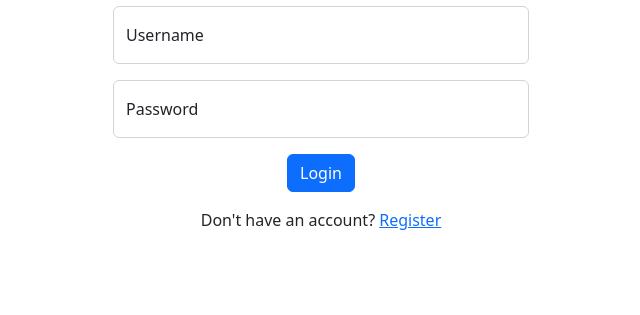
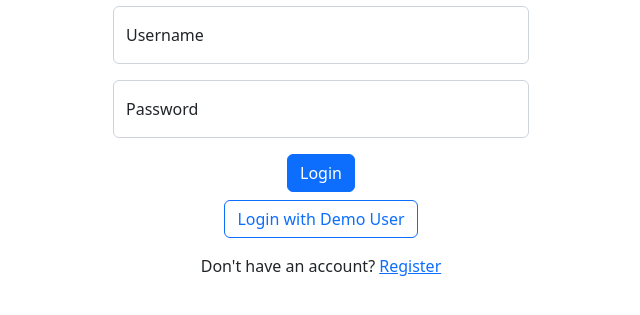
Before and after one commit to brunosag/Commerce, a Django app: page /login in a window 1280 px wide. Shown: the part 208-523 px from the top of the page, without its empty margins (319-959 px from the left). Run offline with Django 3.2, Linux system fonts and the light colour scheme; some libraries are stand-ins or nearby versions.

Commit message:
add demo user login

```diff
--- a/auctions/templates/auctions/login.html
+++ b/auctions/templates/auctions/login.html
@@ -1,33 +1,61 @@
-{% extends "auctions/layout.html" %}
-
-{% block title %}Login - Auctions{% endblock %}
-
-{% block body %}
+{% extends "auctions/layout.html" %} {% block title %}Login - Auctions{% endblock %} {% block body%}
 
 <h2 class="text-center display-6 mb-3">Login</h2>
 
-    <form method="POST" class="text-center">
-        {% csrf_token %}
+<div class="text-center">
 	{% if message %}
 	<div class="form-floating sm mb-3 text-start">
 		<div class="alert alert-danger alert-dismissible fade show" role="alert">
 			{{ message }}
-                    <button type="button" class="btn-close" data-bs-dismiss="alert" aria-label="Close"></button>
+			<button
+				type="button"
+				class="btn-close"
+				data-bs-dismiss="alert"
+				aria-label="Close"
+			></button>
 		</div>
 	</div>
 	{% endif %}
+	<form method="POST">
+		{% csrf_token %}
 		<div class="form-floating sm mb-3">
-            <input id="username" name="username" class="form-control" type="text" placeholder="Username" required>
+			<input
+				id="username"
+				name="username"
+				class="form-control"
+				type="text"
+				placeholder="Username"
+				required
+			/>
 			<label for="username" class="form-label">Username</label>
 		</div>
 		<div class="form-floating sm mb-3">
-            <input id="password" name="password" class="form-control" type="password" placeholder="Password" required>
+			<input
+				id="password"
+				name="password"
+				class="form-control"
+				type="password"
+				placeholder="Password"
+				required
+			/>
 			<label for="password" class="form-label">Password</label>
 		</div>
+        <div class="mb-2">
+		    <input class="btn btn-primary" type="submit" value="Login" />
+        </div>
+	</form>
+	<form method="POST">
+		{% csrf_token %}
 		<div class="mb-3">
-            <input class="btn btn-primary" type="submit" value="Login">
+			<input
+				class="btn btn-outline-primary"
+				name="demo_user"
+				type="submit"
+				value="Login with Demo User"
+			/>
 		</div>
+	</form>
 	<span>Don't have an account? <a href="{% url 'register' %}">Register</a></span>
-    </form>
+</div>
 
 {% endblock %}
--- a/auctions/views.py
+++ b/auctions/views.py
@@ -5,6 +5,7 @@ from django.db import IntegrityError
 from django.http import HttpResponseRedirect
 from django.shortcuts import render
 from django.urls import reverse
+from faker import Faker
 
 
 def index(request):
@@ -14,6 +15,25 @@ def index(request):
 
 def login_view(request):
     if request.method == "POST":
+        # Check if user logged in with demo user
+        if "demo_user" in request.POST:
+            fake = Faker()
+
+            # Generate random user info
+            username = fake.user_name()
+            email = fake.email()
+            password = fake.password()
+
+            # Register demo user
+            demo_user = User.objects.create_user(username, email, password)
+            demo_user.save()
+
+            # Log user in
+            login(request, demo_user)
+
+            # Redirect user to home page
+            return HttpResponseRedirect(reverse("index"))
+
         # Attempt to sign user in
         username = request.POST["username"]
         password = request.POST["password"]
@@ -31,7 +51,7 @@ def login_view(request):
 
 def logout_view(request):
     logout(request)
-    return HttpResponseRedirect(request.META.get('HTTP_REFERER', '/'))
+    return HttpResponseRedirect(request.META.get("HTTP_REFERER", "/"))
 
 
 def register(request):
--- a/requirements.txt
+++ b/requirements.txt
@@ -1,6 +1,7 @@
 dj-database-url
 django
 django-environ
+faker
 gunicorn
 psycopg2-binary
 whitenoise[brotli]
```
Lines whose indentation alone changed are shown as unchanged.
